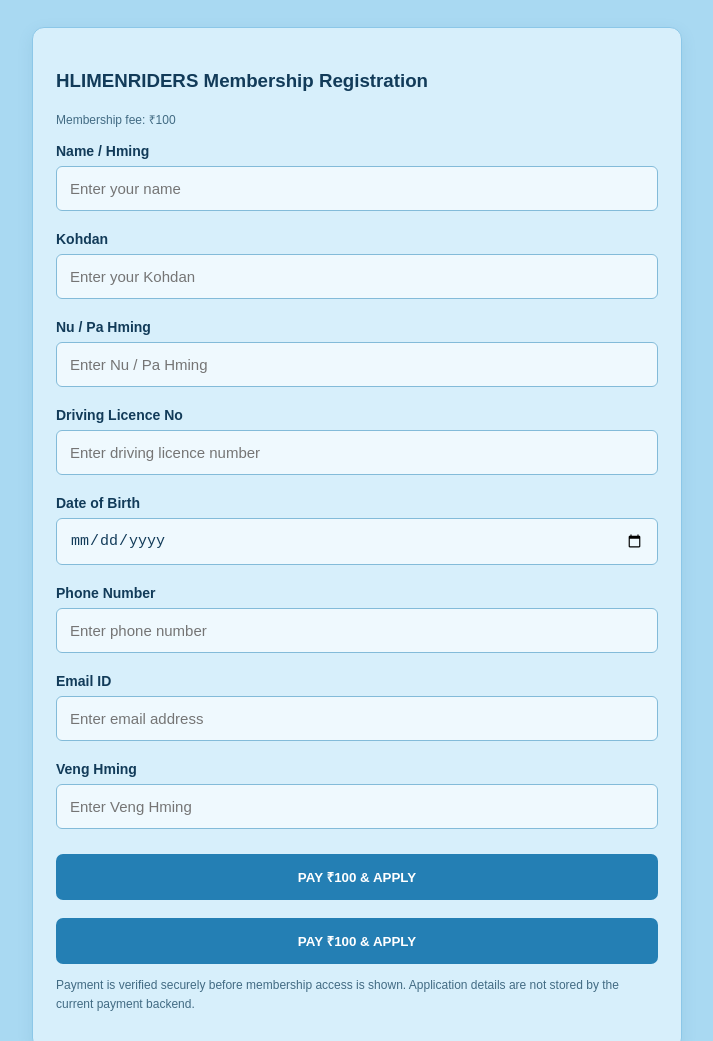
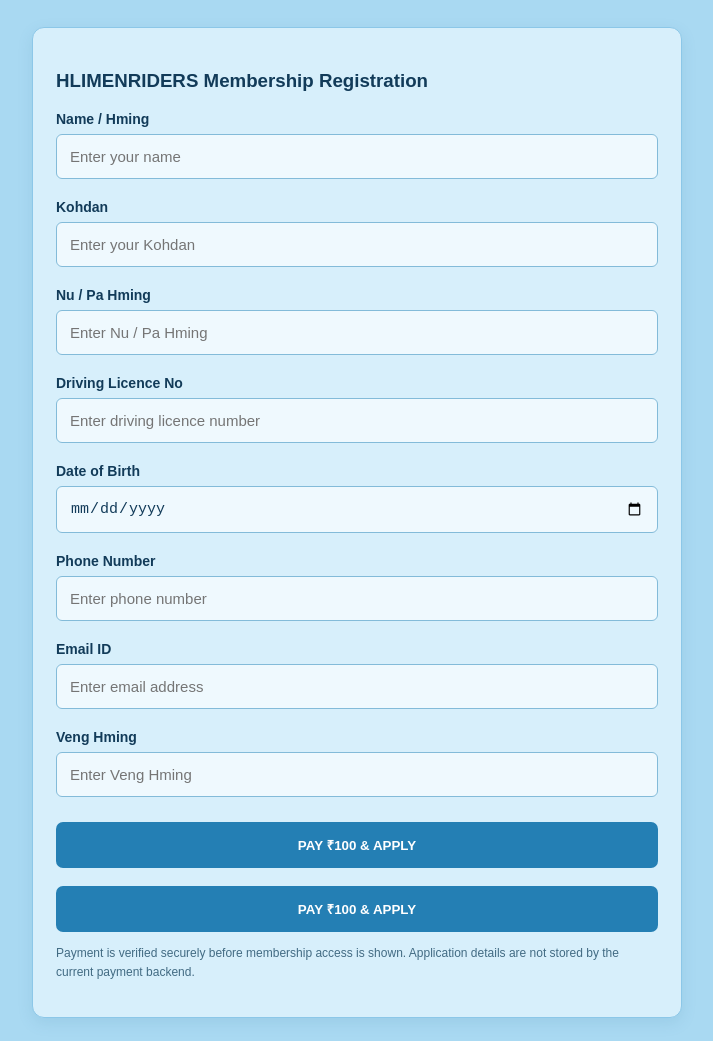
Before and after one commit to hlimenriders-sys/HLIMENRIDERS, a plain HTML site: page index.html in a window 1280 px wide. Shown: the part 616-1657 px from the top of the page, without its empty margins (283-996 px from the left). Drawn offline with Linux system fonts and the light colour scheme.

Commit message:
Update index.html

```diff
--- a/index.html
+++ b/index.html
@@ -256,9 +256,6 @@ footer {
 
   <div class="panel">
     <h3>HLIMENRIDERS Membership Registration</h3>
-    <p class="small">Membership fee: ₹100</p>
-
-    <form id="memberForm">
 
 <form id="memberForm">
 
```
